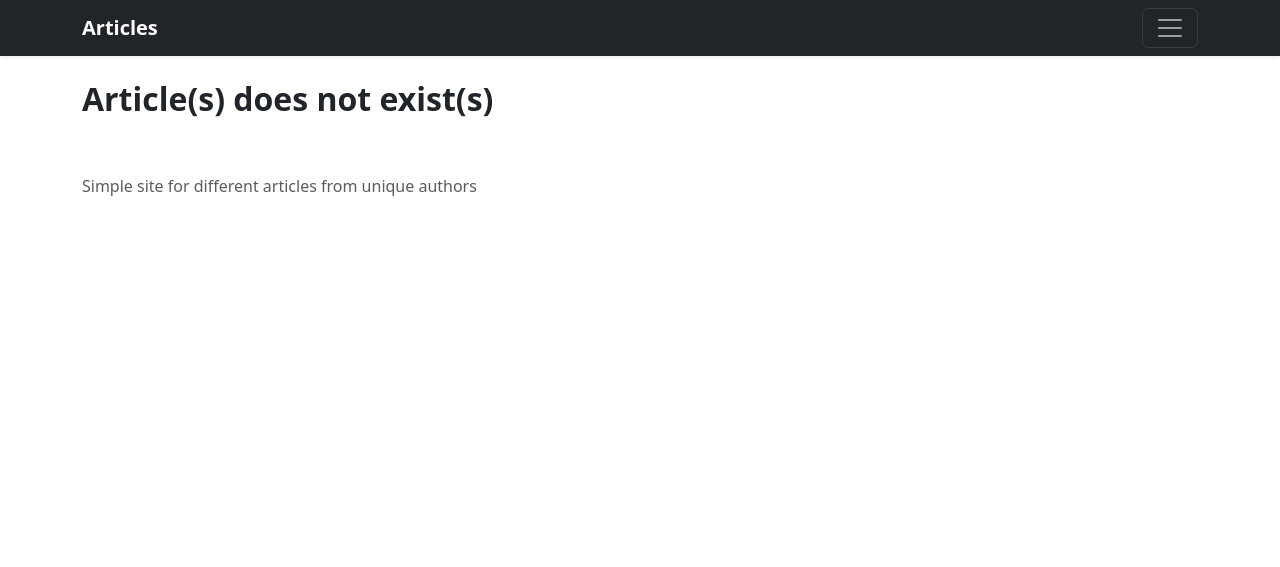
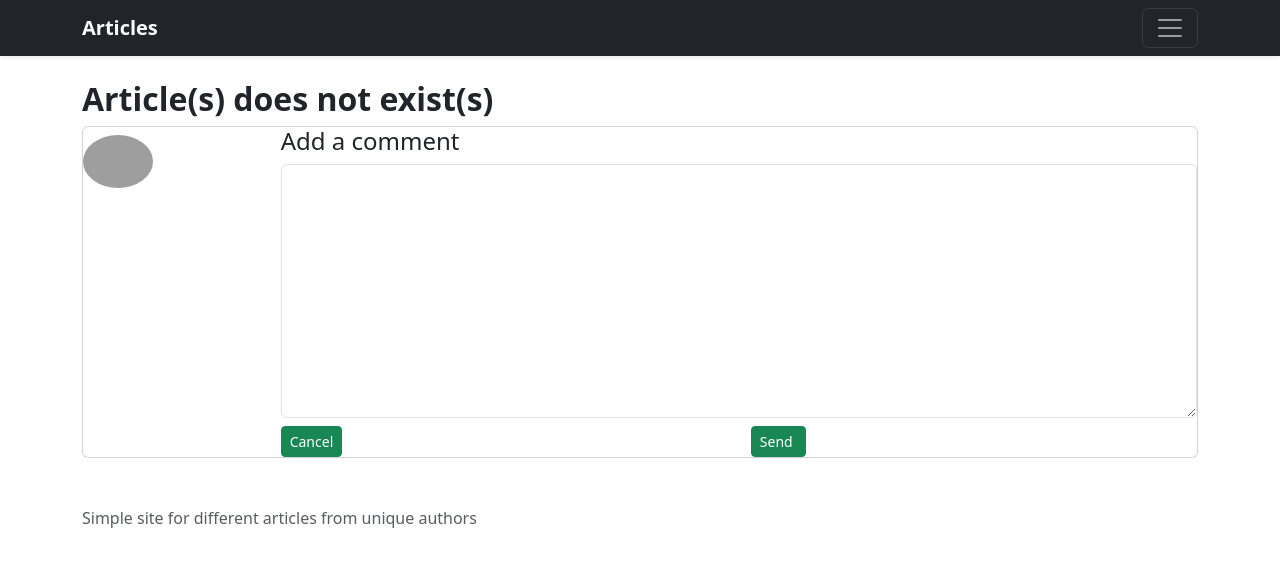
Before and after one commit to 00-a/Articles, a Django app: page /article/1/ in a window 1280 px wide. Shown: the top 567 px of the page. Run offline with Django 3.2, Linux system fonts and the light colour scheme; data that the repository does not hold is empty; some libraries are stand-ins or nearby versions; grey boxes are pictures that could not be loaded.

Commit message:
Add the ability to create comment

```diff
--- a/articles/views.py
+++ b/articles/views.py
@@ -2,8 +2,9 @@ from django.contrib.auth import authenticate, login
 from django.contrib.auth.mixins import LoginRequiredMixin
 from django.shortcuts import render, redirect
 from django.views.generic import TemplateView
+from .models import Comment
 
-from articles.forms import RegistrationForm, ArticleForm
+from articles.forms import RegistrationForm, ArticleForm, CommentForm
 from articles.services import get_articles, get_context_from_articles, create_or_update_article, delete_article
 
 
@@ -33,7 +34,19 @@ class ArticleDetailView(TemplateView):
 
     def get(self, request, pk):
         article = get_articles(pk=pk)
-        return render(request, self.template_name, get_context_from_articles(article))
+        form = CommentForm
+        context = get_context_from_articles(article)
+        context.update({'form': form})
+        return render(request, self.template_name, context)
+
+    def post(self, request, pk):
+        form = CommentForm(request.POST)
+        if form.is_valid():
+            comment = form.save(commit=False)
+            comment.article_id = pk
+            comment.author = request.user
+            comment.save()
+        return redirect('articleDetail', pk=pk)
 
 
 class NewArticleView(LoginRequiredMixin, TemplateView):
--- a/templates/articles/article_detail.html
+++ b/templates/articles/article_detail.html
@@ -8,6 +8,71 @@
             <p class="text-break">{{ article.text }}</p>
             <br>
             <p class="text-muted"> {% for tag in article.tags.all %} {{ tag }} {% endfor %}</p>
+            <br><br>
+
+            <div class="row d-flex justify-content-center">
+                <div class="col-md-8">
+                    <div class="headings d-flex justify-content-between align-items-center mb-3">
+                        <h5>Comments</h5>
+                    </div>
+                    {% for comment in article.comment_set.all %}
+                        <div class="card p-3">
+                            <div class="d-flex justify-content-between align-items-center">
+                                <div class="user d-flex flex-row align-items-center"><img
+                                        src="https://i.imgur.com/hczKIze.jpg" width="30"
+                                        class="user-img rounded-circle mr-2"> <span><small
+                                        class="font-weight-bold text-primary">{{ comment.author }}</small> <small
+                                        class="font-weight-bold">{{ comment.text }}</small></span></div>
+                                <small>{{ comment.create_date }}</small>
+                            </div>
+                            <div class="action d-flex justify-content-between mt-2 align-items-center">
+                                <div class="reply px-4"><small>Remove</small> <span class="dots"></span>
+                                    <small>Reply</small>
+                                    <span class="dots"></span> <small>Translate</small></div>
+                                <div class="icons align-items-center"><i class="fa fa-star text-warning"></i> <i
+                                        class="fa fa-check-circle-o check-icon"></i></div>
+                            </div>
+                        </div>
+                    {% endfor %}
+                </div>
+            </div>
         {% endfor %}
     {% endif %}
+
+    {% if form %}
+        <form method="POST">
+            {% csrf_token %}
+            <div class="card">
+                <div class="row">
+                    <div class="col-2"><img src="https://i.imgur.com/xELPaag.jpg" width="70"
+                                            class="rounded-circle mt-2"></div>
+                    <div class="col-10">
+                        <div class="comment-box ml-2">
+                            <h4>Add a comment</h4>
+                            {{ form.text }}
+                            <div class="comment-btns mt-2">
+                                <div class="row">
+                                    <div class="col-6">
+                                        <div class="pull-left">
+                                            <button class="btn btn-success btn-sm">Cancel</button>
+                                        </div>
+                                    </div>
+                                    <div class="col-6">
+                                        <div class="pull-right">
+                                            <button type="submit" class="btn btn-success send btn-sm">Send <i
+                                                    class="fa fa-long-arrow-right ml-1"></i></button>
+                                        </div>
+                                    </div>
+                                </div>
+                            </div>
+                        </div>
+                    </div>
+                </div>
+            </div>
+
+
+        </form>
+    {% else %}
+        <h2 class="alert alert-danger">Comment's didn't work</h2>
+    {% endif %}
 {% endblock content %}
```
Also changed, not shown: articles/migrations/0002_comment.py (added).
